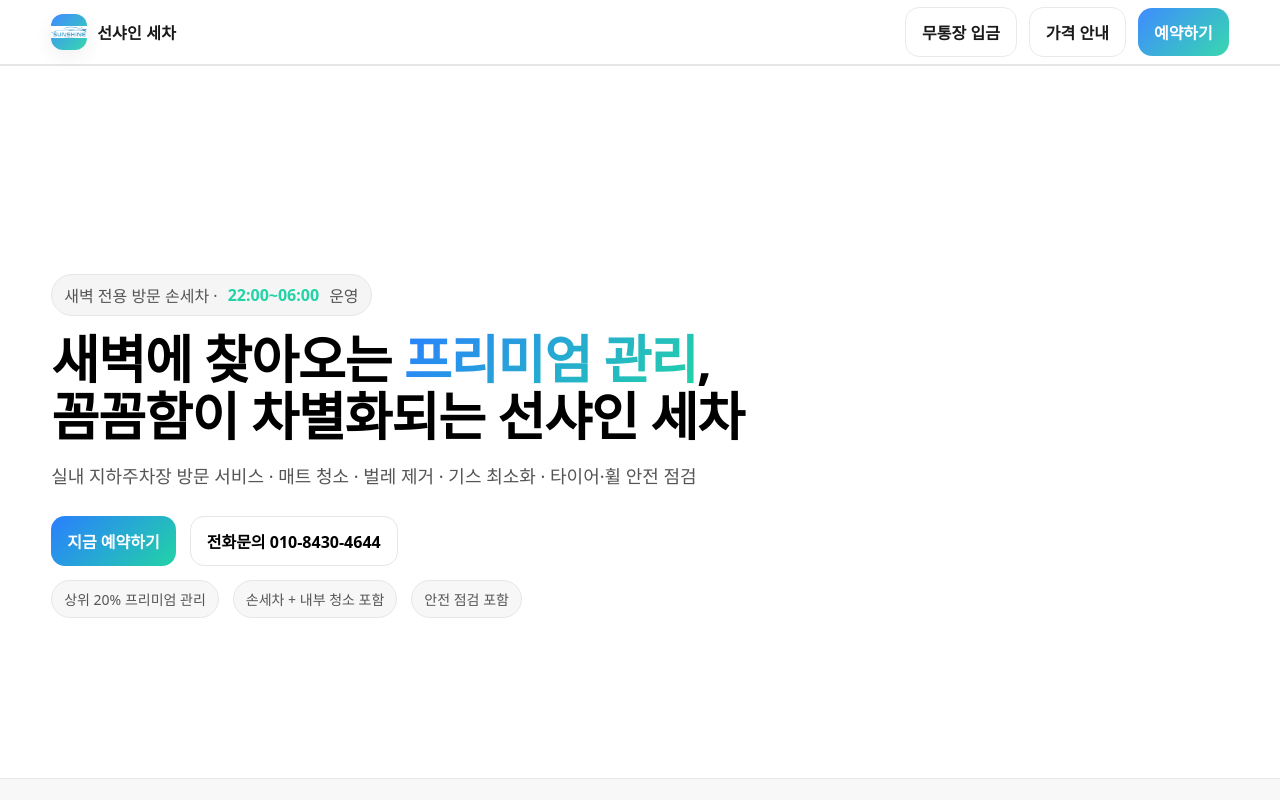
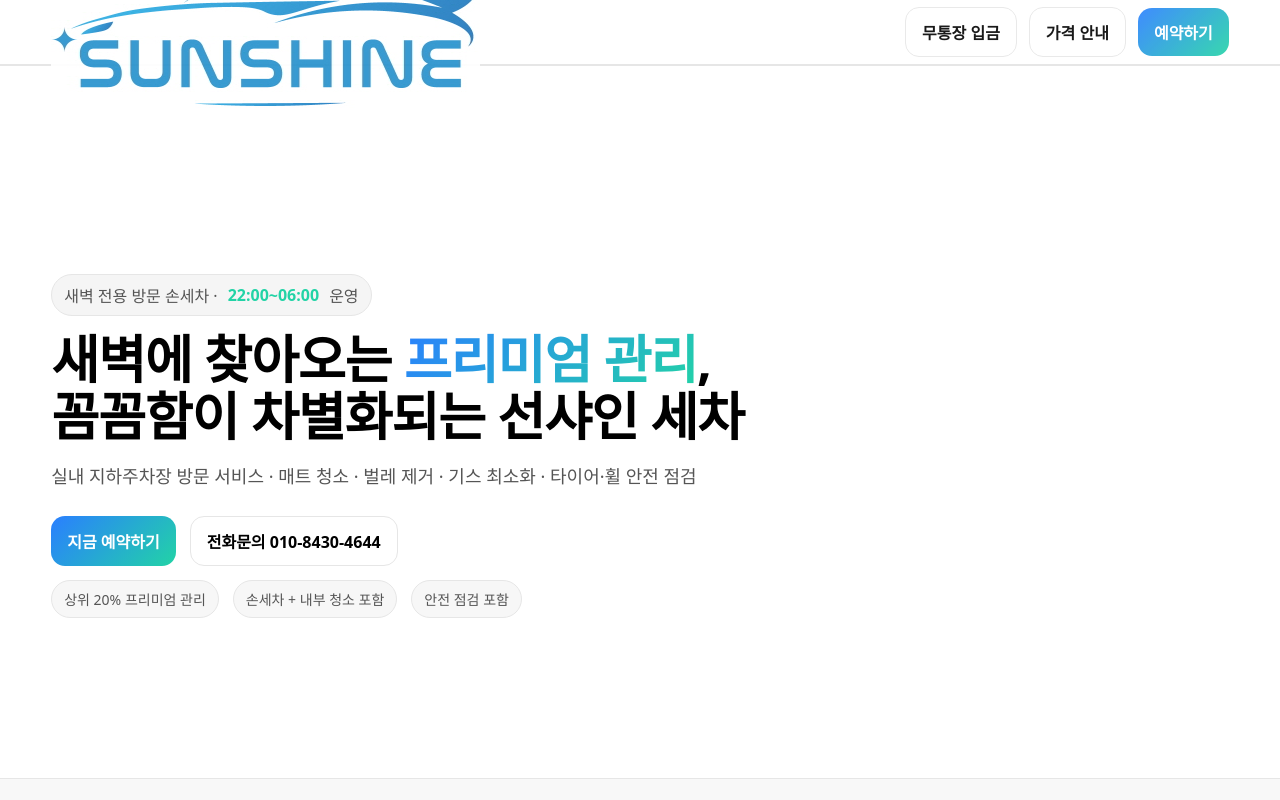
Before and after one commit to Ahnsejune/sunshine, a plain HTML site: page index.html in a window 1280 px wide. Shown: the top 800 px of the page. Drawn offline with Linux system fonts and the light colour scheme; a web font is replaced by a local one.

Commit message:
Add files via upload

```diff
--- a/index.html
+++ b/index.html
@@ -33,9 +33,7 @@
     header { position: sticky; top: 0; z-index: 50; backdrop-filter: saturate(1.2) blur(10px); background: rgba(255,255,255,.9); border-bottom: 1px solid var(--line); }
     .nav { display: flex; align-items: center; justify-content: space-between; height: 64px; }
     .brand { display:flex; gap: 10px; align-items:center; font-weight: 800; letter-spacing:.2px; }
-    .brand .logo { width: 36px; height: 36px; border-radius: 12px; background: linear-gradient(135deg, var(--blue), var(--green)); display:grid; place-items:center; box-shadow: var(--shadow); }
-    .brand .logo img { max-height: 45px;}
-    .brand .logo svg { filter: drop-shadow(0 4px 12px rgba(42,127,255,.35)); }
+    .brand a img { max-height: 45px;}
     .nav a { opacity: .9; }
     .nav-cta { display: flex; gap: 12px; align-items:center; }
     .btn { display: inline-flex; align-items:center; gap:10px; padding: 12px 16px; border-radius: 14px; border: 1px solid var(--line); background: #ffffff; transition: .25s ease; font-weight: 700; color: var(--text); }
@@ -136,10 +134,7 @@
   <header>
     <div class="container nav">
       <a href="#home" class="brand">
-        <span class="logo" aria-hidden="true">
-          <img src="logo_01.jpg">
-        </span>
-        <span>선샤인 세차</span>
+        <img src="logo_01.jpg">
       </a>
       <nav class="nav-cta"><a href="#payment" class="btn">무통장 입금</a>
         <a href="#pricing" class="btn">가격 안내</a>
```
